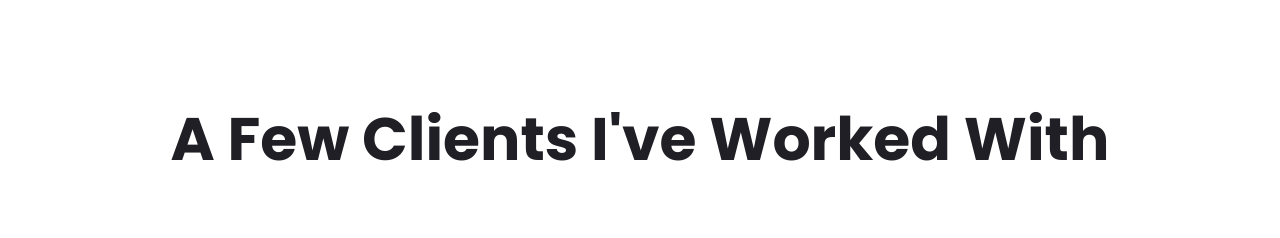
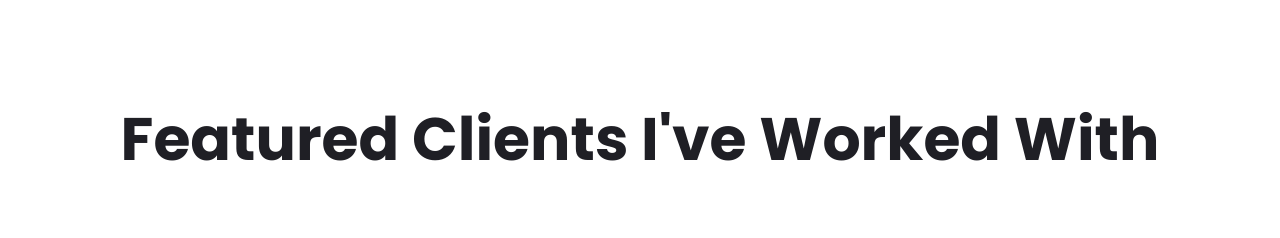
Before and after one commit to kevinjmosley93/2024-Portfolio, a plain HTML site: page index.html in a window 1280 px wide. Shown: the part 1455-1693 px from the top of the page. Drawn offline with Linux system fonts and the light colour scheme.

Commit message:
change text

```diff
--- a/index.html
+++ b/index.html
@@ -432,7 +432,7 @@
             <div class="row">
               <div class="col-lg-12">
                 <div class="section-title section-title--2 text-center mb--60">
-                  <h2 class="title">A Few Clients I've Worked With</h2>
+                  <h2 class="title">Featured Clients I've Worked With</h2>
                 </div>
               </div>
             </div>
```
